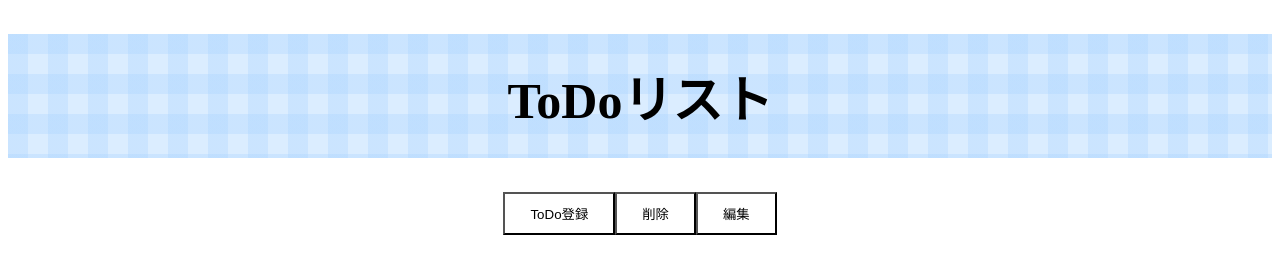
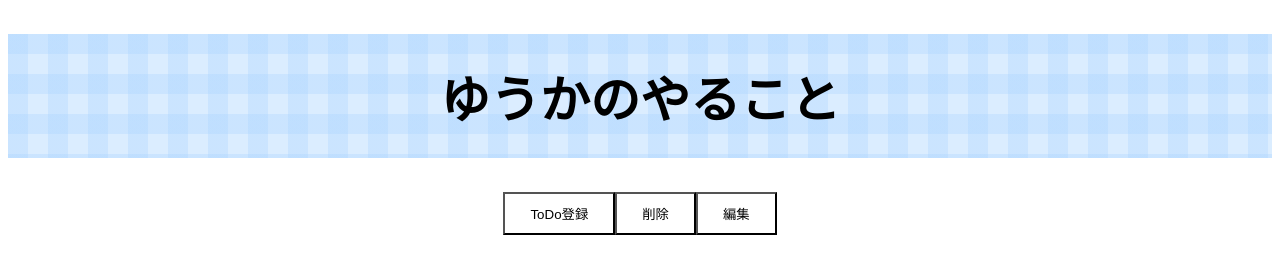
Before and after one commit to ZTMY-1122/todo-app, a plain HTML site: page index.html in a window 1280 px wide. Drawn offline with Linux system fonts and the light colour scheme; a web font is replaced by a local one.

Commit message:
Update index.html

```diff
--- a/index.html
+++ b/index.html
@@ -12,7 +12,7 @@
     </head>
     <body>
         <!--見出し-->
-        <h1>ToDoリスト</h1>
+        <h1>ゆうかのやること</h1>
 
         <!--表示範囲-->
         <div id="displayArea"></div>
```
